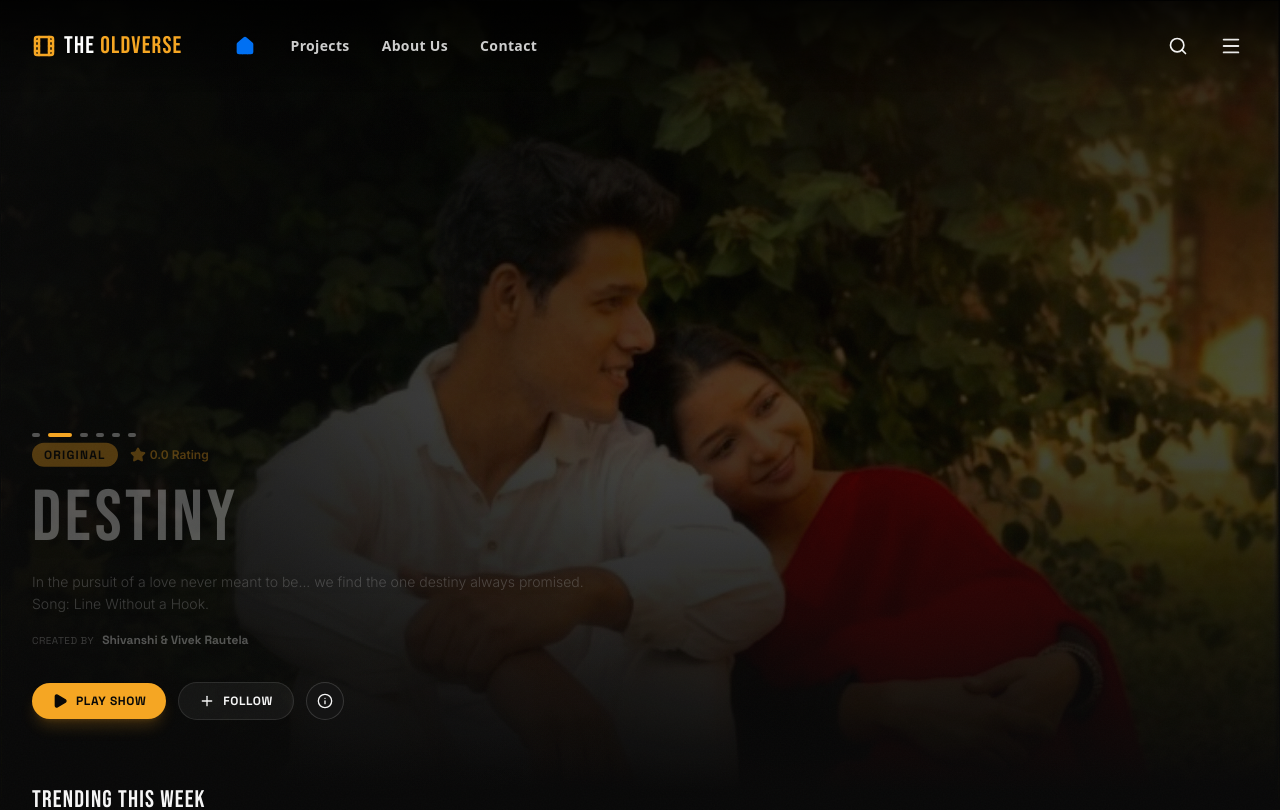
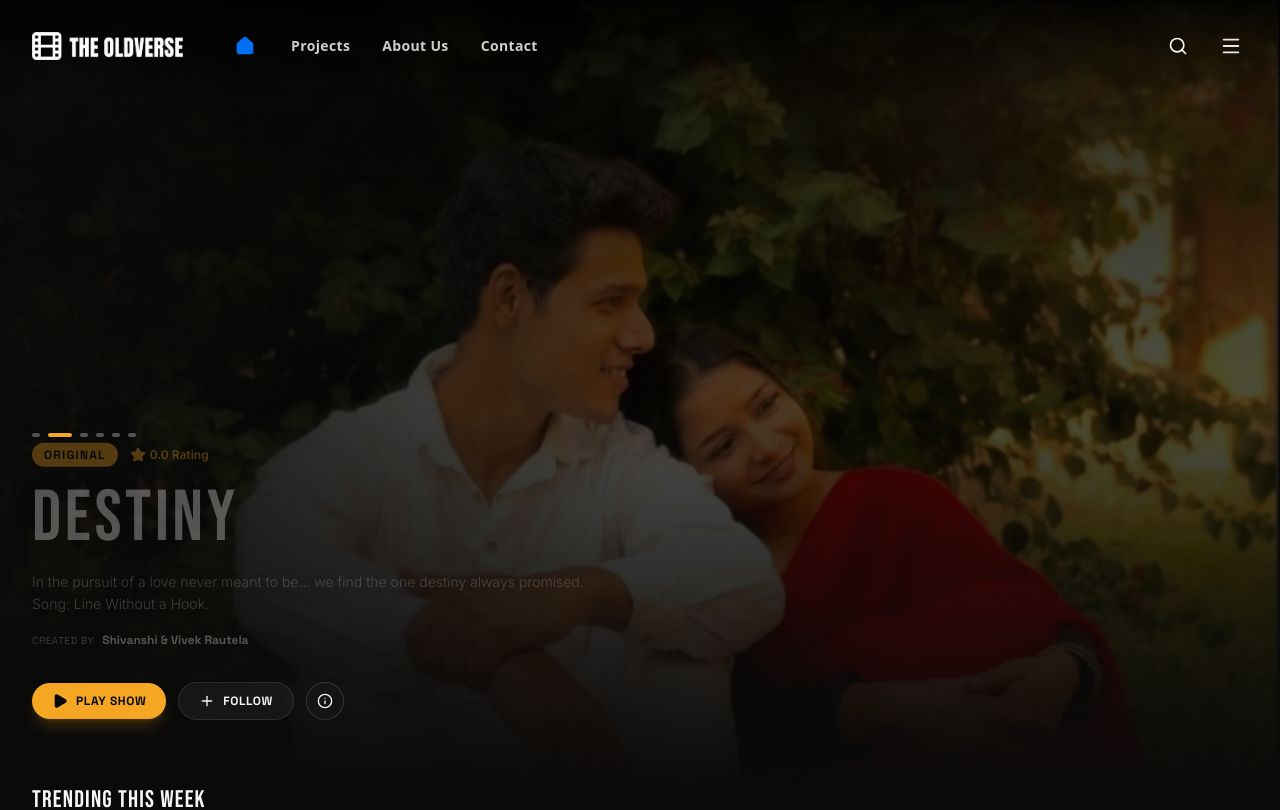
Before and after one commit to vivekrautela03-lang/theoldverse_production, a Next.js app: page / in a window 1280 px wide. Shown: the top 810 px of the page. Built offline with nearby package versions, Linux system fonts and the light colour scheme.

Commit message:
Replace the SVG filmstrip and text logo globally with the new transparent PNG logo

```diff
--- a/src/components/AuthPortal.tsx
+++ b/src/components/AuthPortal.tsx
@@ -248,30 +248,12 @@ export default function AuthPortal({ onLoginSuccess }: AuthPortalProps) {
           <>
             {/* LEFT SIDE PANEL: Brand info */}
             <div className="w-full md:w-5/12 bg-[#151b26] p-8 md:p-10 flex flex-col justify-between border-b md:border-b-0 md:border-r border-white/5">
-              <div className="flex items-center gap-2">
-                <svg
-                  xmlns="http://www.w3.org/2000/svg"
-                  viewBox="0 0 24 24"
-                  fill="none"
-                  stroke="currentColor"
-                  strokeWidth="2.5"
-                  strokeLinecap="round"
-                  strokeLinejoin="round"
-                  className="h-6 w-6 text-oldverse-accent"
-                >
-                  <rect width="18" height="18" x="3" y="3" rx="2" />
-                  <path d="M7 3v18" />
-                  <path d="M17 3v18" />
-                  <path d="M3 7h4" />
-                  <path d="M3 12h4" />
-                  <path d="M3 17h4" />
-                  <path d="M17 7h4" />
-                  <path d="M17 12h4" />
-                  <path d="M17 17h4" />
-                </svg>
-                <span className="font-bebas text-2xl tracking-wider text-white select-none">
-                  THE <span className="text-oldverse-accent">OLDVERSE</span>
-                </span>
+              <div className="flex items-center gap-2 mb-8 select-none">
+                <img
+                  src="/logo.png"
+                  alt="THE OLDVERSE Logo"
+                  className="h-8 w-auto object-contain"
+                />
               </div>
 
               {/* Pitch Info */}
--- a/src/components/Footer.tsx
+++ b/src/components/Footer.tsx
@@ -38,30 +38,12 @@ export default function Footer() {
         <div className="grid grid-cols-1 md:grid-cols-3 gap-12 pt-4 pb-8">
           {/* Col 1: Brand details */}
           <div className="space-y-4">
-            <div className="flex items-center gap-2.5">
-              <svg
-                xmlns="http://www.w3.org/2000/svg"
-                viewBox="0 0 24 24"
-                fill="none"
-                stroke="currentColor"
-                strokeWidth="2.5"
-                strokeLinecap="round"
-                strokeLinejoin="round"
-                className="h-6 w-6 text-oldverse-accent"
-              >
-                <rect width="18" height="18" x="3" y="3" rx="2" />
-                <path d="M7 3v18" />
-                <path d="M17 3v18" />
-                <path d="M3 7h4" />
-                <path d="M3 12h4" />
-                <path d="M3 17h4" />
-                <path d="M17 7h4" />
-                <path d="M17 12h4" />
-                <path d="M17 17h4" />
-              </svg>
-              <span className="font-bebas text-2xl tracking-wider text-white select-none">
-                THE <span className="text-oldverse-accent">OLDVERSE</span>
-              </span>
+            <div className="flex items-center select-none">
+              <img
+                src="/logo.png"
+                alt="THE OLDVERSE Logo"
+                className="h-7 w-auto object-contain"
+              />
             </div>
             <p className="text-xs leading-relaxed font-light text-oldverse-secondary max-w-sm">
               The OldVerse is a platform where creators can share their vision with the world. We provide the tools, the community, and the audience to help stories grow beyond boundaries.
--- a/src/components/Navbar.tsx
+++ b/src/components/Navbar.tsx
@@ -47,31 +47,11 @@ export default function Navbar() {
           {/* Logo & Links Group */}
           <div className="flex items-center gap-8 lg:gap-12">
             <Link href="/" className="flex items-center select-none group gap-2.5">
-              <div className="flex items-center gap-2">
-                <svg
-                  xmlns="http://www.w3.org/2000/svg"
-                  viewBox="0 0 24 24"
-                  fill="none"
-                  stroke="currentColor"
-                  strokeWidth="2.5"
-                  strokeLinecap="round"
-                  strokeLinejoin="round"
-                  className="h-6 w-6 text-oldverse-accent group-hover:scale-105 transition-transform duration-200"
-                >
-                  <rect width="18" height="18" x="3" y="3" rx="2" />
-                  <path d="M7 3v18" />
-                  <path d="M17 3v18" />
-                  <path d="M3 7h4" />
-                  <path d="M3 12h4" />
-                  <path d="M3 17h4" />
-                  <path d="M17 7h4" />
-                  <path d="M17 12h4" />
-                  <path d="M17 17h4" />
-                </svg>
-                <span className="font-bebas text-2xl tracking-wider text-white select-none">
-                  THE <span className="text-oldverse-accent">OLDVERSE</span>
-                </span>
-              </div>
+              <img
+                src="/logo.png"
+                alt="THE OLDVERSE Logo"
+                className="h-7 w-auto object-contain group-hover:scale-102 transition-transform duration-200"
+              />
             </Link>
 
             {/* Desktop Navigation Links */}
```
Also changed, not shown: public/logo.png.
